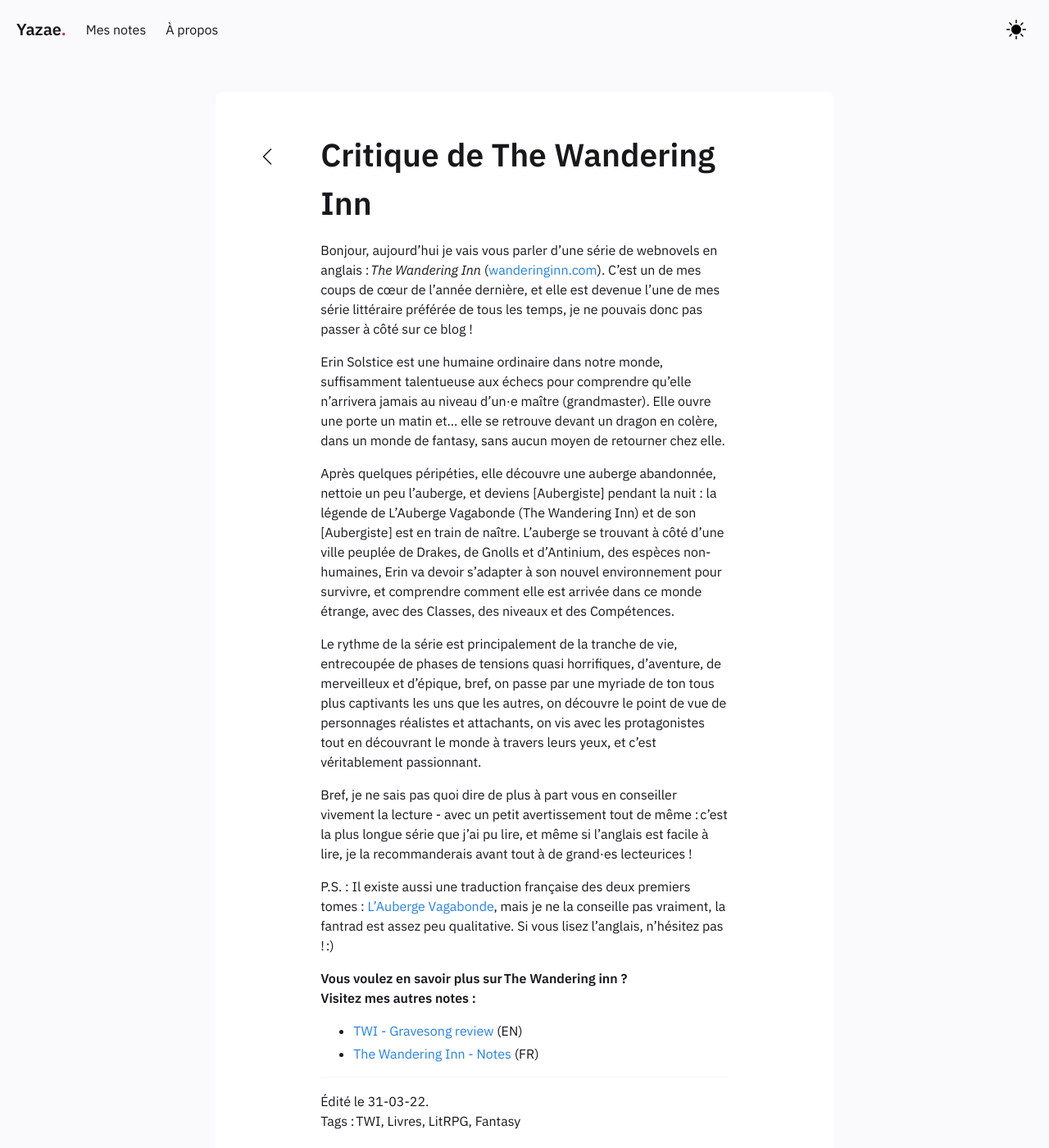
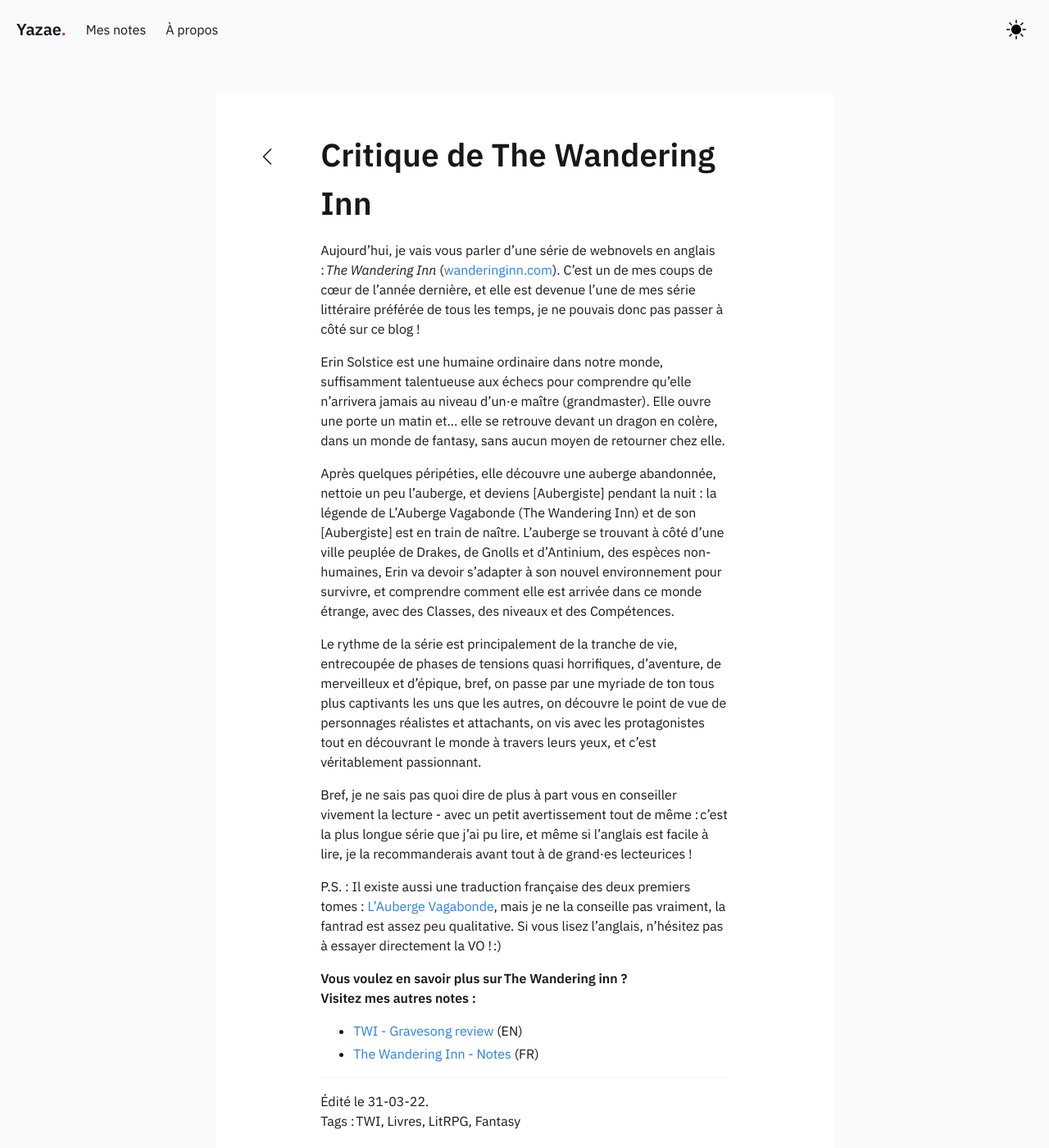
Before and after one commit to yazae/yazae.github.io, a Jekyll site: the page built from _notes/Public/Critique de The Wandering Inn.md, in a window 1280 px wide and 1400 px high. Shown: the whole window at 82% size. Built offline with Jekyll 4.4.1, drawn with Linux system fonts in a browser that asks for light colours.

Commit message:
Updating articles

```diff
--- a/_notes/Public/Critique de The Wandering Inn.md
+++ b/_notes/Public/Critique de The Wandering Inn.md
@@ -4,7 +4,7 @@
 date : 31-03-2022
 ---
 
-Bonjour, aujourd’hui je vais vous parler d’une série de webnovels en anglais : *The Wandering Inn* ([wanderinginn.com](https://wanderinginn.com){:target="_blank"}).
+Aujourd’hui, je vais vous parler d’une série de webnovels en anglais : *The Wandering Inn* ([wanderinginn.com](https://wanderinginn.com){:target="_blank"}).
 C’est un de mes coups de cœur de l’année dernière, et elle est devenue l’une de mes série littéraire préférée de tous les temps, je ne pouvais donc pas passer à côté sur ce blog !
 
 Erin Solstice est une humaine ordinaire dans notre monde, suffisamment talentueuse aux échecs pour comprendre qu’elle n’arrivera jamais au niveau d’un·e maître (grandmaster). Elle ouvre une porte un matin et… elle se retrouve devant un dragon en colère, dans un monde de fantasy, sans aucun moyen de retourner chez elle.
@@ -16,7 +16,7 @@
 
 Bref, je ne sais pas quoi dire de plus à part vous en conseiller vivement la lecture - avec un petit avertissement tout de même : c’est la plus longue série que j’ai pu lire, et même si l’anglais est facile à lire, je la recommanderais avant tout à de grand·es lecteurices !
 
-P.S. : Il existe aussi une traduction française des deux premiers tomes : [L’Auberge Vagabonde](https://aubergevagabonde.wordpress.com/){:target="_blank"}, mais je ne la conseille pas vraiment, la fantrad est assez peu qualitative. Si vous lisez l’anglais, n’hésitez pas ! :)
+P.S. : Il existe aussi une traduction française des deux premiers tomes : [L’Auberge Vagabonde](https://aubergevagabonde.wordpress.com/){:target="_blank"}, mais je ne la conseille pas vraiment, la fantrad est assez peu qualitative. Si vous lisez l’anglais, n’hésitez pas à essayer directement la VO ! :)
 
 **Vous voulez en savoir plus sur The Wandering inn ?
 Visitez mes autres notes :**
```
Also changed, not shown: _notes/Public/The Wandering Inn - Notes.md (+4 -0 lines).
